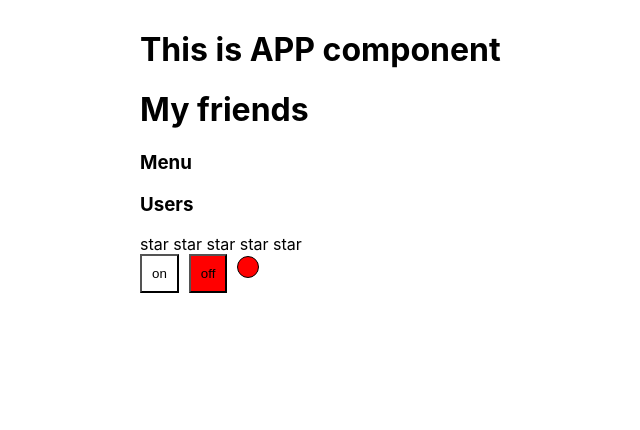
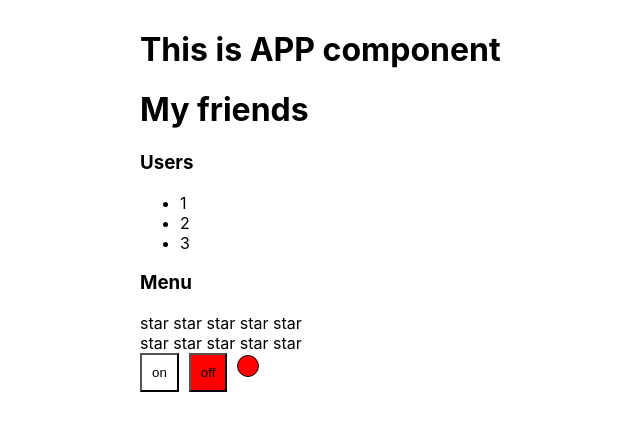
Before and after one commit to Patosha/kabzda-kak-prosto, a React (Create React App) app: page / in a window 1280 px wide. Shown: the top 430 px of the page, without its empty margins (200-840 px from the left). Built offline with nearby package versions, Linux system fonts and the light colour scheme.

Commit message:
feat: add component UncontrolledOnOff

```diff
--- a/src/App.tsx
+++ b/src/App.tsx
@@ -3,10 +3,13 @@ import './App.css';
 import {Rating, RatingValueType} from "./components/Accordion/Rating/Rating";
 import {OnOff} from "./components/OnOff/OnOff";
 import {UncontrolledAccordion} from "./components/Accordion/Rating/UncontrolledAccordion/UncontrolledAccordion";
+import { UncontrolledRating } from './components/Accordion/Rating/UncontrolledRating/UncontrolledRating';
+import {Accordion} from "./components/Accordion/Accordion";
 
 function App() {
 
     const [ratingValue, setRatingValue] = useState<RatingValueType>(0)
+    const [accordionCollapsed, setAccordionCollapsed] = useState<boolean>(false)
 
     return (
         <div className={'App'}>
@@ -14,15 +17,15 @@ function App() {
             <PageTitle title={'This is APP component'}/>
             <PageTitle title={'My friends'}/>
 
-            {/*<Accordion titleValue={'Menu'} collapsed={true}/>*/}
-            {/*<Accordion titleValue={'Users'} collapsed={false}/>*/}
+
+            <Accordion titleValue={'Users'} collapsed={accordionCollapsed}/>
 
             <UncontrolledAccordion titleValue={'Menu'}/>
-            <UncontrolledAccordion titleValue={'Users'}/>
+
 
             <Rating value={ratingValue} callBack={setRatingValue}/>
 
-            {/*<UncontrolledRating/>*/}
+            <UncontrolledRating/>
 
             <OnOff/>
         </div>
--- a/src/components/Accordion/Accordion.tsx
+++ b/src/components/Accordion/Accordion.tsx
@@ -21,7 +21,9 @@ type AccordionTitlePropsType = {
 export const AccordionTitle = (props: AccordionTitlePropsType) => {
     return (
         <div>
-            <h3>{props.title}</h3>
+            <h3>
+                {props.title}
+            </h3>
         </div>
     )
 }
--- a/src/components/Accordion/Rating/Rating.tsx
+++ b/src/components/Accordion/Rating/Rating.tsx
@@ -22,8 +22,8 @@ export const Rating = (props: RatingPropsType) => {
 
 type StarPropsType = {
     selected: boolean
+    value: RatingValueType
     callBack: (value: RatingValueType) => void
-    value: RatingValueType
 }
 
 const Star = (props: StarPropsType) => {
--- a/src/components/Accordion/Rating/UncontrolledRating/UncontrolledRating.tsx
+++ b/src/components/Accordion/Rating/UncontrolledRating/UncontrolledRating.tsx
@@ -8,25 +8,24 @@ export const UncontrolledRating = (props: UncontrolledRatingPropsType) => {
 
     return (
         <div>
-            <Star selected={value > 0} setValue={setValue} value={1}/>
-            <Star selected={value > 1} setValue={setValue} value={2}/>
-            <Star selected={value > 2} setValue={setValue} value={3}/>
-            <Star selected={value > 3} setValue={setValue} value={4}/>
-            <Star selected={value > 4} setValue={setValue} value={5}/>
+            <Star selected={value > 0} setValue={()=>{setValue(1)}}/>
+            <Star selected={value > 1} setValue={()=>{setValue(2)}}/>
+            <Star selected={value > 2} setValue={()=>{setValue(3)}}/>
+            <Star selected={value > 3} setValue={()=>{setValue(4)}}/>
+            <Star selected={value > 4} setValue={()=>{setValue(5)}}/>
         </div>
     )
 }
 
 type StarPropsType = {
     selected: boolean
-    setValue: (value: 0 | 1 | 2 | 3 | 4 | 5) => void
-    value: 0 | 1 | 2 | 3 | 4 | 5
+    setValue: () => void
 }
 
 const Star = (props: StarPropsType) => {
     return (
         <span onClick={() => {
-            props.setValue(props.value)
+            props.setValue()
         }}>
         {props.selected ? <b>star </b> : 'star '}
     </span>
```
Also changed, not shown: src/components/OnOff/UncontrolledOnOff.tsx (added, +43 -0 lines).
